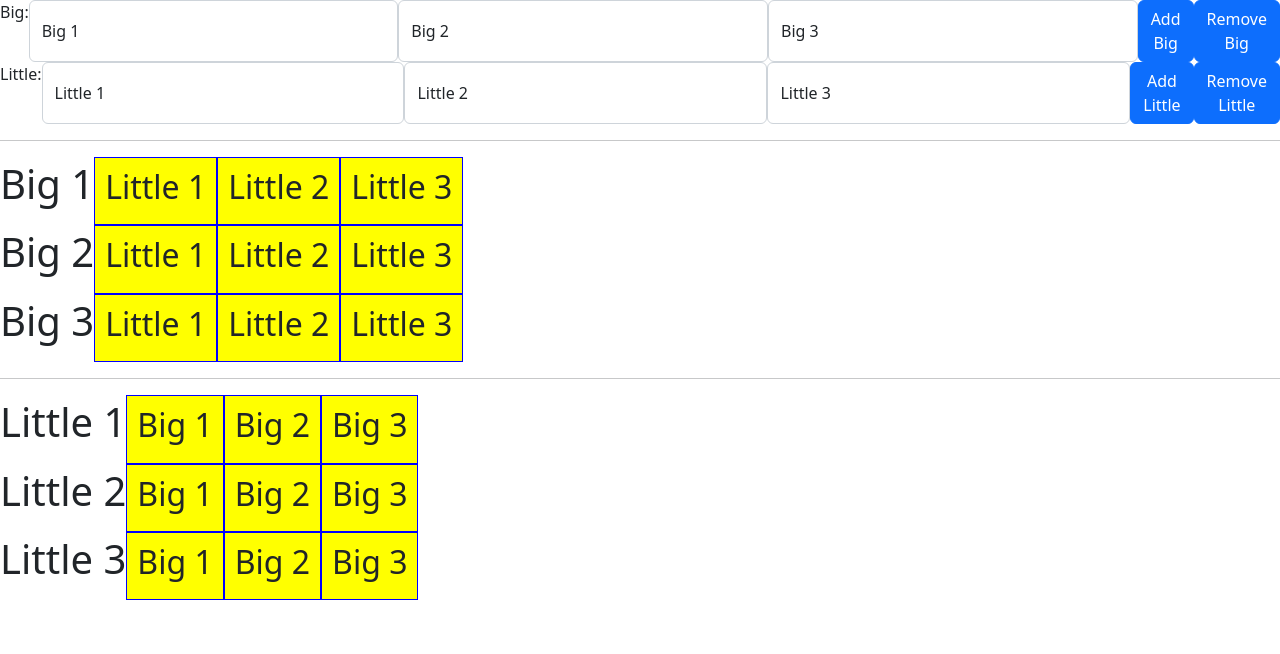
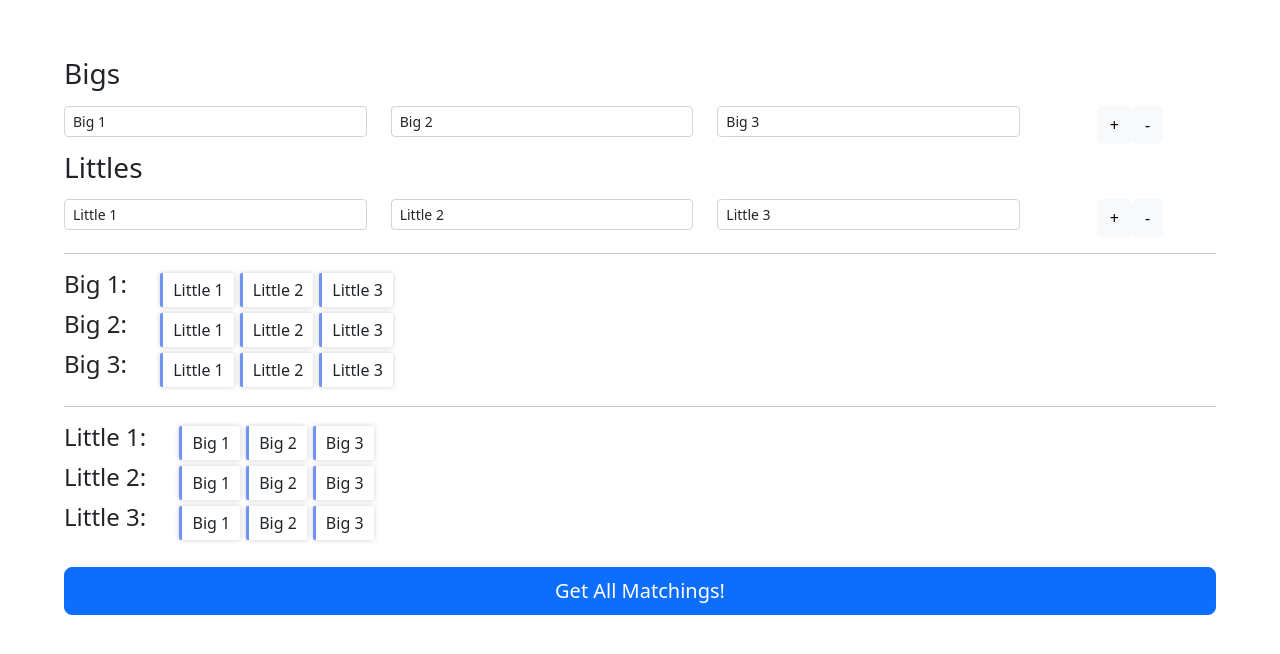
Before and after one commit to ericv105/Big-Lit-Matcher, a React (Create React App) app in the folder client/: page / in a window 1280 px wide. Shown: the top 654 px of the page. Built offline with nearby package versions, Linux system fonts and the light colour scheme.

Commit message:
improve input styling

```diff
--- a/client/src/App.js
+++ b/client/src/App.js
@@ -1,4 +1,5 @@
-import React, { useState, useEffect, Fragment } from "react";
+import React, { useState, useEffect } from "react";
+import Button from "react-bootstrap/esm/Button";
 // import Results from "./components/Results";
 import "bootstrap/dist/css/bootstrap.min.css";
 import MemberForm from "./components/MemberForm";
@@ -55,10 +56,10 @@ function App() {
     return val;
   };
   return (
-    <Fragment>
+    <div style={{margin: '50px 5%'}}>
       {/* <MatrixForm setMatchings={setMatchings}/> */}
       <MemberForm
-        memberType="Big"
+        memberType="Bigs"
         getName={getName}
         members={bigs}
         setMembers={setBigs}
@@ -66,14 +67,14 @@ function App() {
         setMem={setMemToName}
       />
       <MemberForm
-        memberType="Little"
+        memberType="Littles"
         getName={getName}
         members={lits}
         setMembers={setLits}
         memToName={memToName}
         setMem={setMemToName}
       />
-      <hr/>
+      <hr />
       {/* {console.log(allPrefs)} */}
       <Preference
         prefType={"bigPrefs"}
@@ -81,15 +82,19 @@ function App() {
         allPrefs={allPrefs}
         setAllPrefs={setAllPrefs}
       />
-      <hr/>
+      <hr />
       <Preference
         prefType={"litPrefs"}
         getName={getName}
         allPrefs={allPrefs}
         setAllPrefs={setAllPrefs}
       />
+      <br/>
+      <div className="d-grid gap-2">
+      <Button variant='primary' size="lg">Get All Matchings!</Button>
+      </div>
       {/* <Results matchings={matchings}/> */}
-    </Fragment>
+    </div>
   );
 }
 
--- a/client/src/components/MemberForm.js
+++ b/client/src/components/MemberForm.js
@@ -1,8 +1,16 @@
 import Form from "react-bootstrap/Form";
 import Button from "react-bootstrap/Button";
+import Row from "react-bootstrap/Row";
+import Col from "react-bootstrap/Col";
 
-function MemberForm({ getName, memberType, members, setMembers, memToName, setMem}) {
-
+function MemberForm({
+  getName,
+  memberType,
+  members,
+  setMembers,
+  memToName,
+  setMem,
+}) {
   const handleBlur = (event, val) => {
     setMem((prevState) => ({
       ...prevState,
@@ -10,34 +18,40 @@ function MemberForm({ getName, memberType, members, setMembers, memToName, setMe
     }));
   };
   const handleAdd = () => {
-    const mem = memberType.slice(0, 1) + (members.length + 1)
-    setMembers((prevState) => [
-      ...prevState,
-      mem,
-    ]);
+    const mem = memberType.slice(0, 1) + (members.length + 1);
+    setMembers((prevState) => [...prevState, mem]);
   };
   const handleRem = () => {
     setMembers(members.slice(0, members.length - 1));
   };
   return (
-    <div style={{ display: "flex" }}>
-      {memberType}:{" "}
+    <div>
+      <Form.Label column sm="1">
+        <h3>{memberType}</h3>
+      </Form.Label>
+      <Form.Group as={Row}>
         {members.map((val, i) => {
           return (
+            <Col>
               <Form.Control
+                size="sm"
                 key={i}
                 type="text"
                 defaultValue={getName(val)}
                 onBlur={(e) => handleBlur(e, val)}
               />
+            </Col>
           );
         })}
-      <Button variant="primary" onClick={handleAdd}>
-        Add {memberType}
+        <Col xs={2} style={{textAlign: 'center'}}>
+          <Button variant="light" onClick={handleAdd}>
+            +
           </Button>
-      <Button variant="primary" onClick={handleRem}>
-        Remove {memberType}
+          <Button variant="light" onClick={handleRem}>
+            -
           </Button>
+        </Col>
+      </Form.Group>
     </div>
   );
 }
--- a/client/src/components/Preference.js
+++ b/client/src/components/Preference.js
@@ -1,4 +1,6 @@
-import React, { useState } from "react";
+import React from "react";
+import Row from "react-bootstrap/Row";
+import Col from "react-bootstrap/Col";
 import {
   DndContext,
   closestCenter,
@@ -31,6 +33,7 @@ function Preference({ prefType, getName, allPrefs, setAllPrefs }) {
       onDragEnd={handleDragEnd}
     >
       {Object.keys(allPrefs[prefType]).map((val, i) => (
+        <Row>
         <SortableContext
           key={val}
           id={val + "," + prefType}
@@ -39,7 +42,10 @@ function Preference({ prefType, getName, allPrefs, setAllPrefs }) {
           })}
           strategy={horizontalListSortingStrategy}
         >
-          <h1 style={{ display: "inline-block" }}>{getName(val)}</h1>
+          <Col xs="auto">
+            <h4 style={{ display: "inline-block" }}>{getName(val)}:&nbsp;</h4>
+          </Col>
+          <Col>
           {allPrefs[prefType][val].map((pref, id) => (
             <SortableItem
               key={val + pref}
@@ -47,8 +53,10 @@ function Preference({ prefType, getName, allPrefs, setAllPrefs }) {
               show={getName(pref)}
             />
           ))}
+          </Col>
           <br />
         </SortableContext>
+        </Row>
       ))}
     </DndContext>
   );
--- a/client/src/components/SortableItem.js
+++ b/client/src/components/SortableItem.js
@@ -1,29 +1,28 @@
-import React from 'react';
-import {useSortable} from '@dnd-kit/sortable';
-import {CSS} from '@dnd-kit/utilities';
+import React from "react";
+import { useSortable } from "@dnd-kit/sortable";
+import { CSS } from "@dnd-kit/utilities";
 
 export function SortableItem(props) {
-  const {
-    attributes,
-    listeners,
-    setNodeRef,
-    transform,
+  const { attributes, listeners, setNodeRef, transform, transition } =
+    useSortable({ id: props.id });
+
+  const newStyle = {
+    transform: CSS.Translate.toString(transform),
     transition,
-  } = useSortable({id: props.id});
-
-  const style = {
-    transform: CSS.Transform.toString(transform),
-    transition,
-    display: 'inline-block',
-    textAlign: 'center',
-    padding: '10px',
-    border: '1px solid blue',
-    backgroundColor: 'yellow',
+    display: "inline-block",
+    backgroundColor: 'white',
+    borderStyle: "solid",
+    borderWidth: "0 0 0 3px",
+    borderRadius: "2px",
+    borderLeftColor: "#7193f1",
+    boxShadow: "0 0 5px rgba(0, 0, 0, 0.2)",
+    padding: '5px 10px',
+    margin: '3px',
   };
 
   return (
-    <div ref={setNodeRef} style={style} {...attributes} {...listeners}>
-      <h2>{props.show}</h2>
-    </div>
+    <p ref={setNodeRef} style={newStyle} {...attributes} {...listeners}>
+      {props.show}
+    </p>
   );
 }
```
Lines whose indentation alone changed are shown as unchanged.
